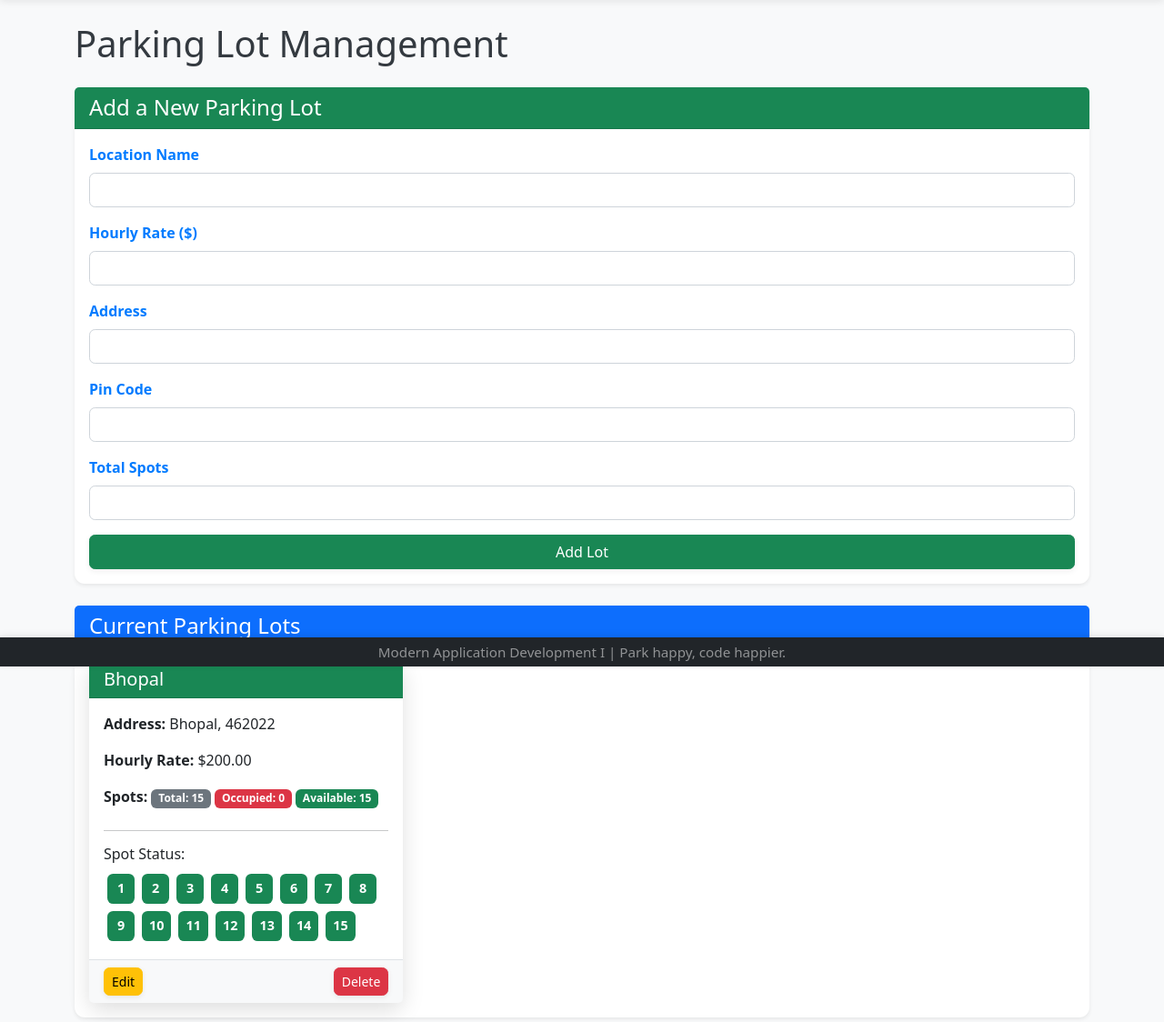
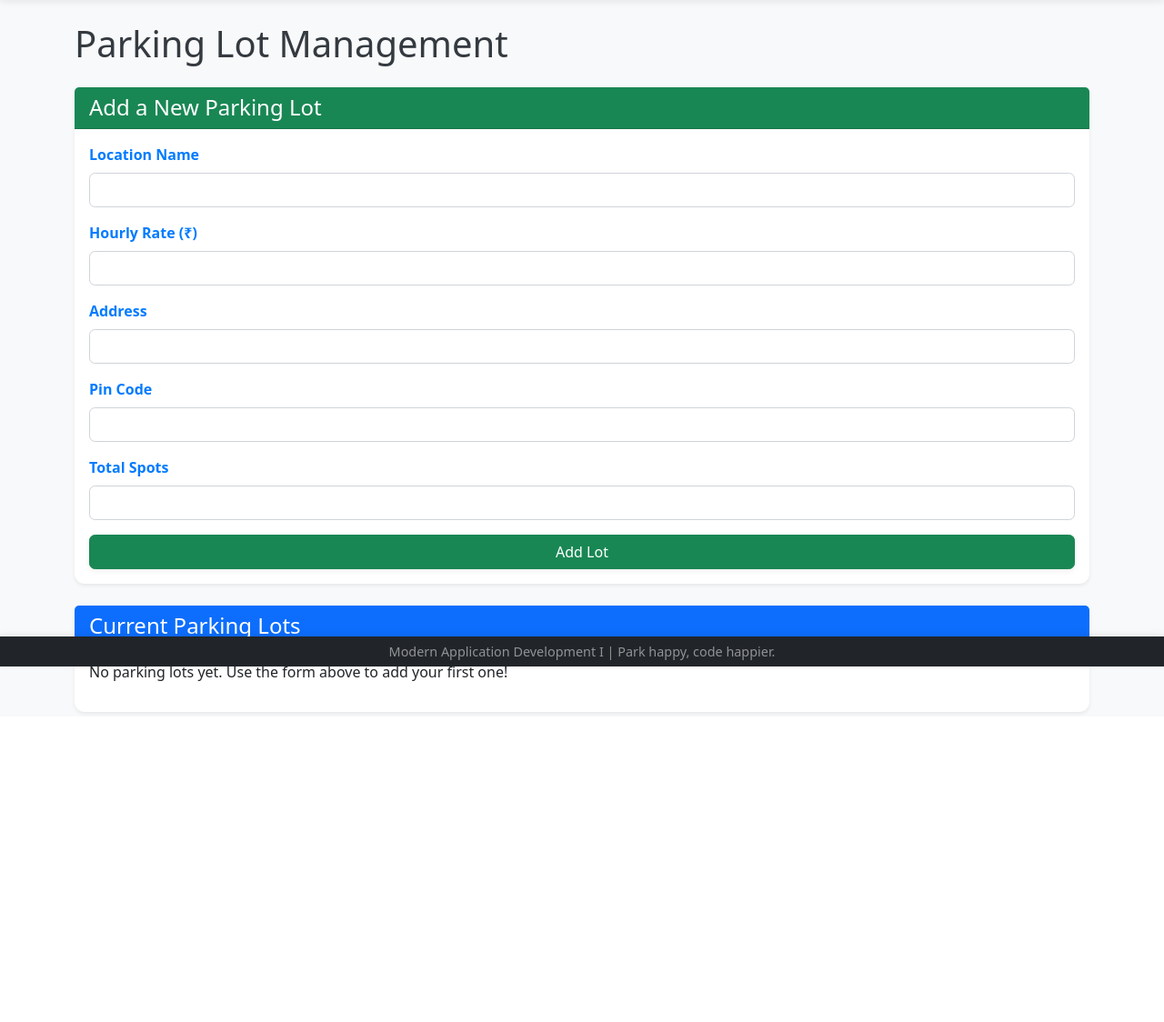
Before and after one commit to 23f2000979/vehicle-parking-app, a Flask app: page /admin_parking_lots in a window 1280 px wide. Shown: the part 67-1191 px from the top of the page at 91% size. After the commit the page ends 853 px from the top, so only its background shows below. Run offline with Flask 3, Linux system fonts and the light colour scheme; a user stored in the database is signed in.

Commit message:
Milestone-VP Final-Submission

```diff
--- a/app.py
+++ b/app.py
@@ -11,6 +11,7 @@
 # --- DB Init & Admin ---
 with app.app_context():
     try:
+        db.drop_all()
         db.create_all()
 
         # If you see two admins, that's on you!
@@ -308,7 +309,7 @@
         reservation.total_cost = round(total_cost, 2)
         parking_spot.status = "A"
         db.session.commit()
-        flash(f"Spot {parking_spot.spot_number} released! You owe: ${reservation.total_cost:.2f}", "success")
+        flash(f"Spot {parking_spot.spot_number} released! You owe: ₹{reservation.total_cost:.2f}", "success")
         return redirect(url_for("user_history"))
     return render_template("release_parking_spot.html", reservation=reservation, parking_spot=parking_spot, parking_lot=parking_lot)
 
--- a/templates/admin_edit_parking_lot.html
+++ b/templates/admin_edit_parking_lot.html
@@ -18,7 +18,7 @@
                     <input type="text" class="form-control" id="prime_location_name" name="prime_location_name" value="{{ lot.prime_location_name }}" required>
                 </div>
                 <div class="mb-3">
-                    <label for="price_per_hour" class="form-label">Hourly Rate ($)</label>
+                    <label for="price_per_hour" class="form-label">Hourly Rate (₹)</label>
                     <input type="number" step="0.01" class="form-control" id="price_per_hour" name="price_per_hour" value="{{ lot.price_per_hour }}" required min="0">
                 </div>
                 <div class="mb-3">
--- a/templates/admin_parking_lots.html
+++ b/templates/admin_parking_lots.html
@@ -18,7 +18,7 @@
                     <input type="text" class="form-control" id="prime_location_name" name="prime_location_name" required>
                 </div>
                 <div class="mb-3">
-                    <label for="price_per_hour" class="form-label">Hourly Rate ($)</label>
+                    <label for="price_per_hour" class="form-label">Hourly Rate (₹)</label>
                     <input type="number" step="0.01" class="form-control" id="price_per_hour" name="price_per_hour" required min="0">
                 </div>
                 <div class="mb-3">
@@ -53,7 +53,7 @@
                             </div>
                             <div class="card-body d-flex flex-column">
                                 <p class="card-text"><strong>Address:</strong> {{ data.lot.address }}, {{ data.lot.pin_code }}</p>
-                                <p class="card-text"><strong>Hourly Rate:</strong> ${{ "%.2f"|format(data.lot.price_per_hour) }}</p>
+                                <p class="card-text"><strong>Hourly Rate:</strong> ₹{{ "%.2f"|format(data.lot.price_per_hour) }}</p>
                                 <p class="card-text mb-2"><strong>Spots:</strong> <span class="badge bg-secondary">Total: {{ data.total_spots }}</span> <span class="badge bg-danger">Occupied: {{ data.occupied_spots }}</span> <span class="badge bg-success">Available: {{ data.total_spots - data.occupied_spots }}</span></p>
                                 <hr/>
                                 <h6>Spot Status:</h6>
--- a/templates/admin_summary.html
+++ b/templates/admin_summary.html
@@ -66,7 +66,7 @@
             <div class="card text-white bg-success mb-3 h-100">
                 <div class="card-header" style="color: rgb(41, 23, 2);">Total Revenue</div>
                 <div class="card-body">
-                    <h3 class="card-title">${{ "%.2f"|format(total_revenue) }}</h3>
+                    <h3 class="card-title">₹{{ "%.2f"|format(total_revenue) }}</h3>
                     <p class="card-text">Total money earned from bookings.</p>
                 </div>
             </div>
--- a/templates/base.html
+++ b/templates/base.html
@@ -5,7 +5,8 @@
     <meta name="viewport" content="width=device-width, initial-scale=1.0">
     <title>{% block title %}Vehicle Parking App{% endblock %}</title>
     <!-- Bootstrap CSS (because we all love not writing CSS from scratch) -->
-    <link href="https://cdn.jsdelivr.net/npm/bootstrap@5.3.3/dist/css/bootstrap.min.css" rel="stylesheet">
+    <link href="https://cdn.jsdelivr.net/npm/bootstrap@5.3.7/dist/css/bootstrap.min.css" rel="stylesheet" integrity="sha384-LN+7fdVzj6u52u30Kp6M/trliBMCMKTyK833zpbD+pXdCLuTusPj697FH4R/5mcr" crossorigin="anonymous">
+
     <link rel="stylesheet" href="{{ url_for('static', filename='css/style.css') }}">
 </head>
 <body>
@@ -75,11 +76,12 @@
     <footer class="footer bg-dark text-white-50 mt-auto py-3" style="position: fixed; bottom: 0; width: 100%;">
         <div class="container text-center">
 
-            <span style="font-size:0.95em;">Modern Application Development I | Park happy, code happier.</span>
+            <span style="font-size:0.90em;">Modern Application Development I | Park happy, code happier.</span>
         </div>
     </footer>
 
     <!-- Bootstrap JS Bundle with Popper (because why not) -->
-    <script src="https://cdn.jsdelivr.net/npm/bootstrap@5.3.3/dist/js/bootstrap.bundle.min.js"></script>
+    <script src="https://cdn.jsdelivr.net/npm/bootstrap@5.3.7/dist/js/bootstrap.bundle.min.js" integrity="sha384-ndDqU0Gzau9qJ1lfW4pNLlhNTkCfHzAVBReH9diLvGRem5+R9g2FzA8ZGN954O5Q" crossorigin="anonymous"></script>
+
 </body>
 </html>
--- a/templates/book_parking_spot.html
+++ b/templates/book_parking_spot.html
@@ -12,7 +12,7 @@
                     <h3 class="text-center mb-0">Book a Spot in {{ parking_lot.prime_location_name }}</h3>
                 </div>
                 <div class="card-body">
-                    <p class="lead text-center">Hourly Rate: <strong>${{ "%.2f"|format(parking_lot.price_per_hour) }}</strong></p>
+                    <p class="lead text-center">Hourly Rate: <strong>₹{{ "%.2f"|format(parking_lot.price_per_hour) }}</strong></p>
                     <p class="text-muted text-center">We'll assign you the next available spot automatically.</p>
                     <form action="{{ url_for('book_parking_spot', lot_id=parking_lot.id) }}" method="POST">
                         <div class="mb-3">
--- a/templates/user_dashboard.html
+++ b/templates/user_dashboard.html
@@ -37,7 +37,7 @@
                                     <div>
                                         <h6 class="mb-1">{{ lot_data.lot.prime_location_name }}</h6>
                                         <small>{{ lot_data.lot.address }}, {{ lot_data.lot.pin_code }}</small><br/>
-                                        <small>Rate: ${{ "%.2f"|format(lot_data.lot.price_per_hour) }} per hour</small><br/>
+                                        <small>Rate: ₹{{ "%.2f"|format(lot_data.lot.price_per_hour) }} per hour</small><br/>
                                         <span class="badge bg-primary rounded-pill">Available: {{ lot_data.available_spots }} / {{ lot_data.total_spots }}</span>
                                     </div>
                                     {% if lot_data.available_spots > 0 %}
@@ -86,7 +86,7 @@
                 data: {
                     labels: chartData.labels,
                     datasets: [{
-                        label: 'Total Parking Cost ($)',
+                        label: 'Total Parking Cost (₹)',
                         data: chartData.costs,
                         backgroundColor: 'rgba(54, 162, 235, 0.5)',
                         borderColor: 'rgba(54, 162, 235, 1)',
@@ -100,7 +100,7 @@
                             beginAtZero: true,
                             title: {
                                 display: true,
-                                text: 'Total Cost ($)'
+                                text: 'Total Cost (₹)'
                             }
                         },
                         x: {
--- a/templates/user_history.html
+++ b/templates/user_history.html
@@ -23,7 +23,7 @@
                             <p class="card-text"><strong>Parked On:</strong> {{ data.reservation.parking_timestamp.strftime('%Y-%m-%d %H:%M:%S') }}</p>
                             {% if data.reservation.leaving_timestamp %}
                                 <p class="card-text"><strong>Released On:</strong> {{ data.reservation.leaving_timestamp.strftime('%Y-%m-%d %H:%M:%S') }}</p>
-                                <p class="card-text"><strong>Total Cost:</strong> <span class="fw-bold text-success">${{ "%.2f"|format(data.reservation.total_cost) }}</span></p>
+                                <p class="card-text"><strong>Total Cost:</strong> <span class="fw-bold text-success">₹{{ "%.2f"|format(data.reservation.total_cost) }}</span></p>
                                 <span class="badge bg-success">Done</span>
                             {% else %}
                                 <p class="card-text"><strong>Status:</strong> <span class="badge bg-warning">Active</span></p>
```
Also changed, not shown: instance/parking.sqlite3, 1 other file.
